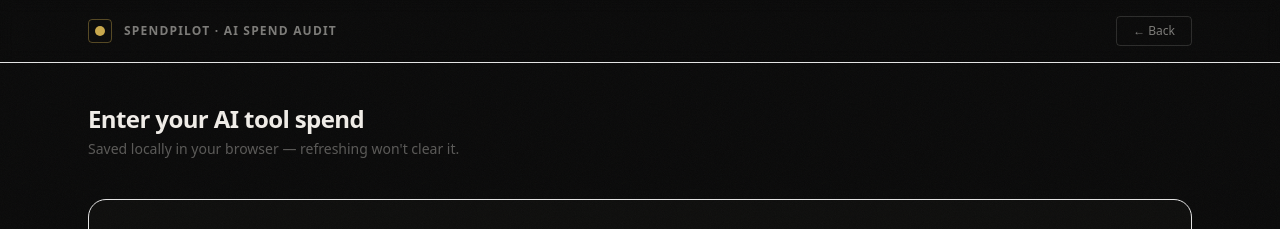
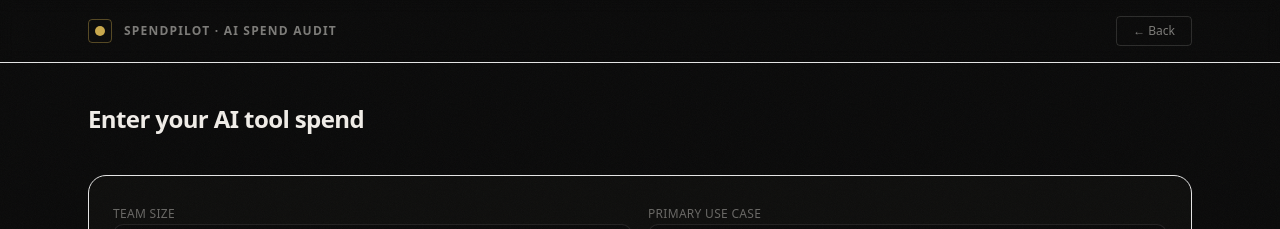
Before and after one commit to vijayrana05/ai-spend-audit, a React (Vite) app in the folder frontend/: page /audit in a window 1280 px wide. Shown: the top 229 px of the page. Built offline with nearby package versions, Linux system fonts and the light colour scheme; no server answers.

Commit message:
feat- changed text color

```diff
--- a/frontend/src/pages/AuditPage.tsx
+++ b/frontend/src/pages/AuditPage.tsx
@@ -120,7 +120,7 @@ export default function AuditPage() {
         {/* Title */}
         <div className="space-y-1">
           <h1 className="text-2xl font-bold tracking-tight">Enter your AI tool spend</h1>
-          <p className="text-sm text-[#f0ede8]/35">Saved locally in your browser — refreshing won't clear it.</p>
+
         </div>
 
         {/* Context row */}
--- a/frontend/src/pages/LandingPage.tsx
+++ b/frontend/src/pages/LandingPage.tsx
@@ -80,7 +80,6 @@ export default function LandingPage() {
             <div className="pt-2 flex items-center gap-4 text-xs text-[#f0ede8]/30">
               <span>✓ No login</span>
               <span className="text-[#f0ede8]/15">·</span>
-              <span>✓ Saved locally in your browser</span>
               <span className="text-[#f0ede8]/15">·</span>
               <span>✓ Email only after results</span>
             </div>
```
